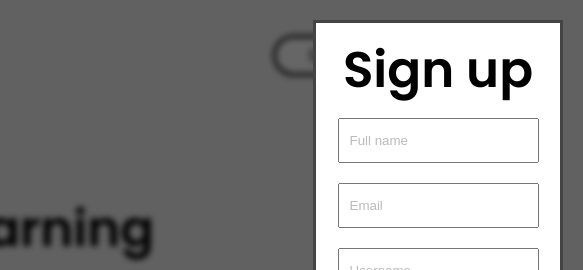
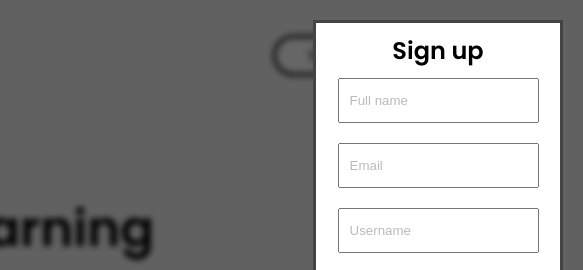
Before and after one commit to JulianGoh/Feedforward-custom-build, a plain HTML site: page index.html in a window 1280 px wide. Both pictures are taken after a click on the button "Sign up". Shown: the top 270 px of the page, 697-1280 px from the left. Drawn offline with Linux system fonts and the light colour scheme.

Commit message:
31/10/21 - Fix login/signup form h1 font-size

```diff
--- a/index.html
+++ b/index.html
@@ -45,7 +45,7 @@
 
 <div class="login_form">
     <form class="login">
-        <h1>Login</h1>
+        <h1 class = login_header>Login</h1>
         <input
           type="text"
           placeholder="Username"
@@ -66,7 +66,7 @@
 
 <div class = "signup_form">
     <form class = "signup">
-        <h1>Sign up</h1>
+        <h1 class = login_header>Sign up</h1>
         <input
             type = "text"
             placeholder="Full name"
--- a/style.css
+++ b/style.css
@@ -177,6 +177,10 @@ input::-webkit-inner-spin-button {
   flex-direction: column;
   justify-content: flex-end;
   padding: 10px 10px;
+}
+
+.login_header{
+  font-size:24px;
 }
 
 /* .login_form {
```
Also changed, not shown: script.js (+31 -0 lines).
